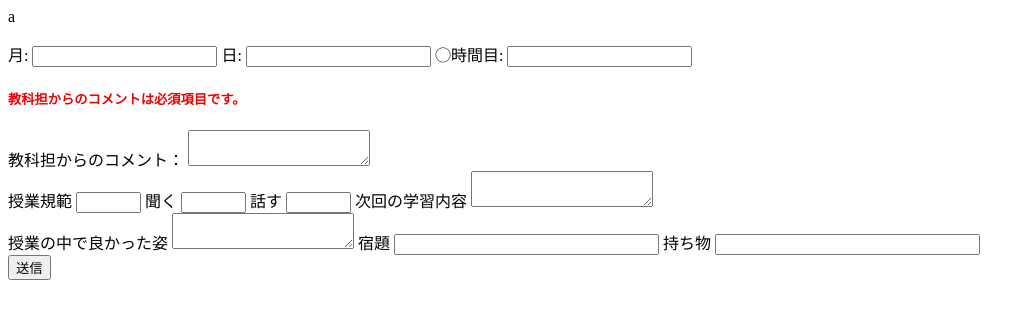
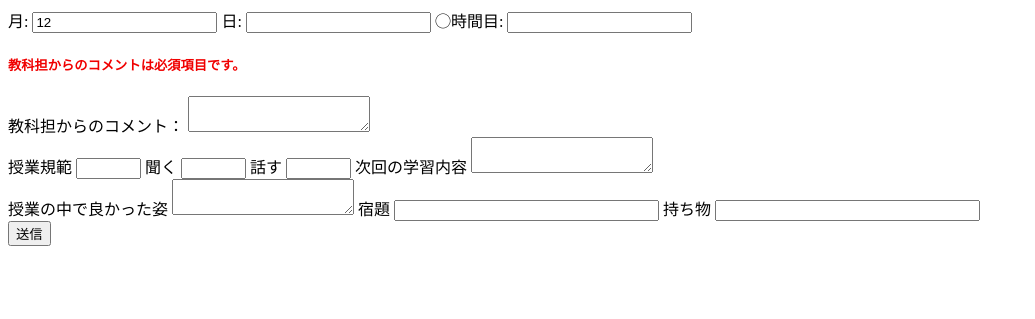
Before and after one commit to t-kodai0417/tempd, a Flask app: page / in a window 1280 px wide. Shown: the top 319 px of the page, without its empty margins (0-1035 px from the left). Run offline with Flask 2, Linux system fonts and the light colour scheme.

Commit message:
Update index.html

```diff
--- a/templates/index.html
+++ b/templates/index.html
@@ -1,9 +1,8 @@
 <body>
-	<p>a</p>
 	<form action="/" method="GET" enctype="multipart/form-data">
 		<div>
       <label for="month">月:</label>
-      <input type="text" name="month" size="20" maxlength = "2" value="{{ month | safe }}">
+      <input type="text" name="month" size="20" maxlength = "2" value="12">
       <label for="day">日:</label>
       <input type="text" name="day" size="20" maxlength = "2" value="{{ day | safe }}">
 
```
